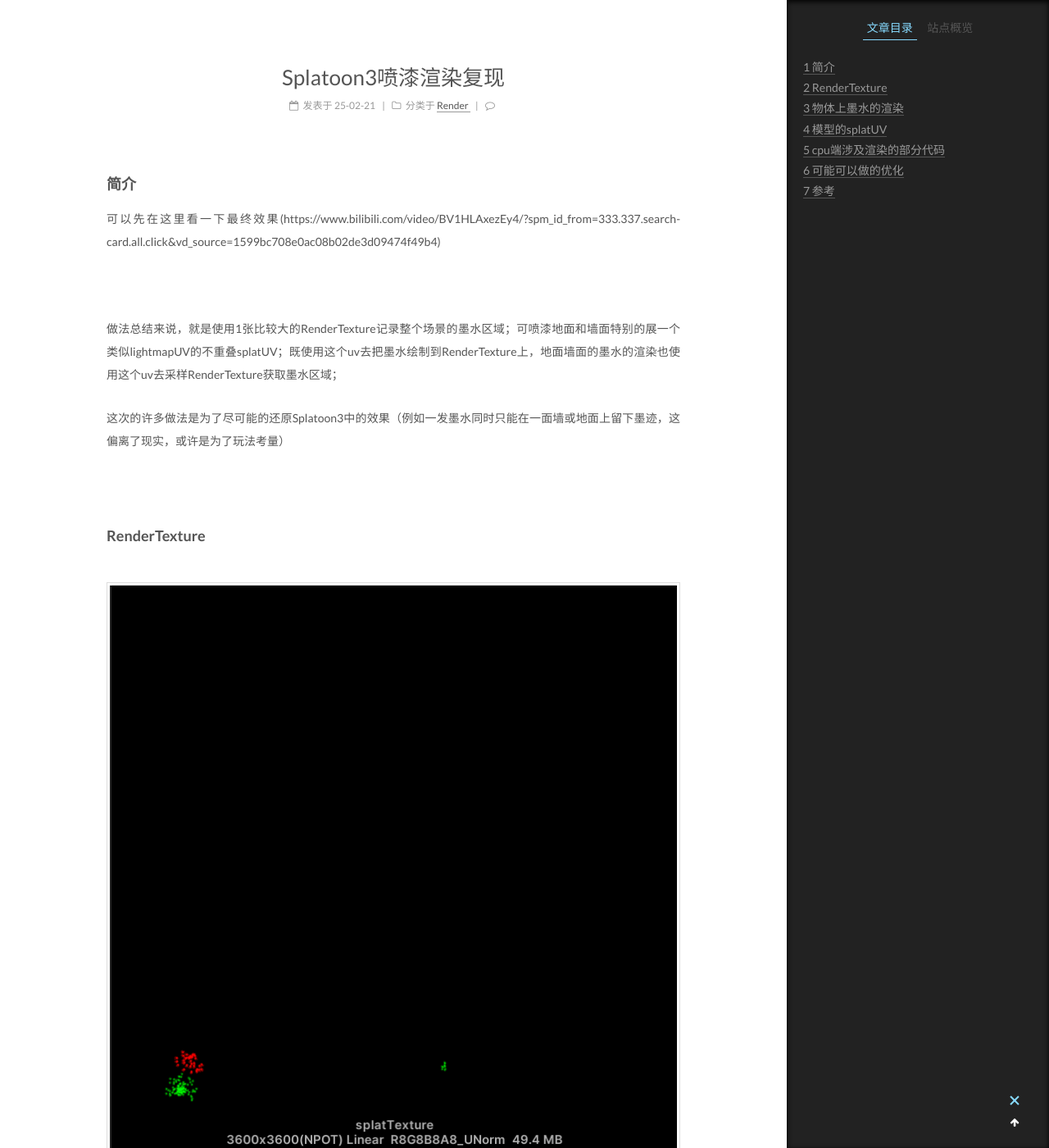
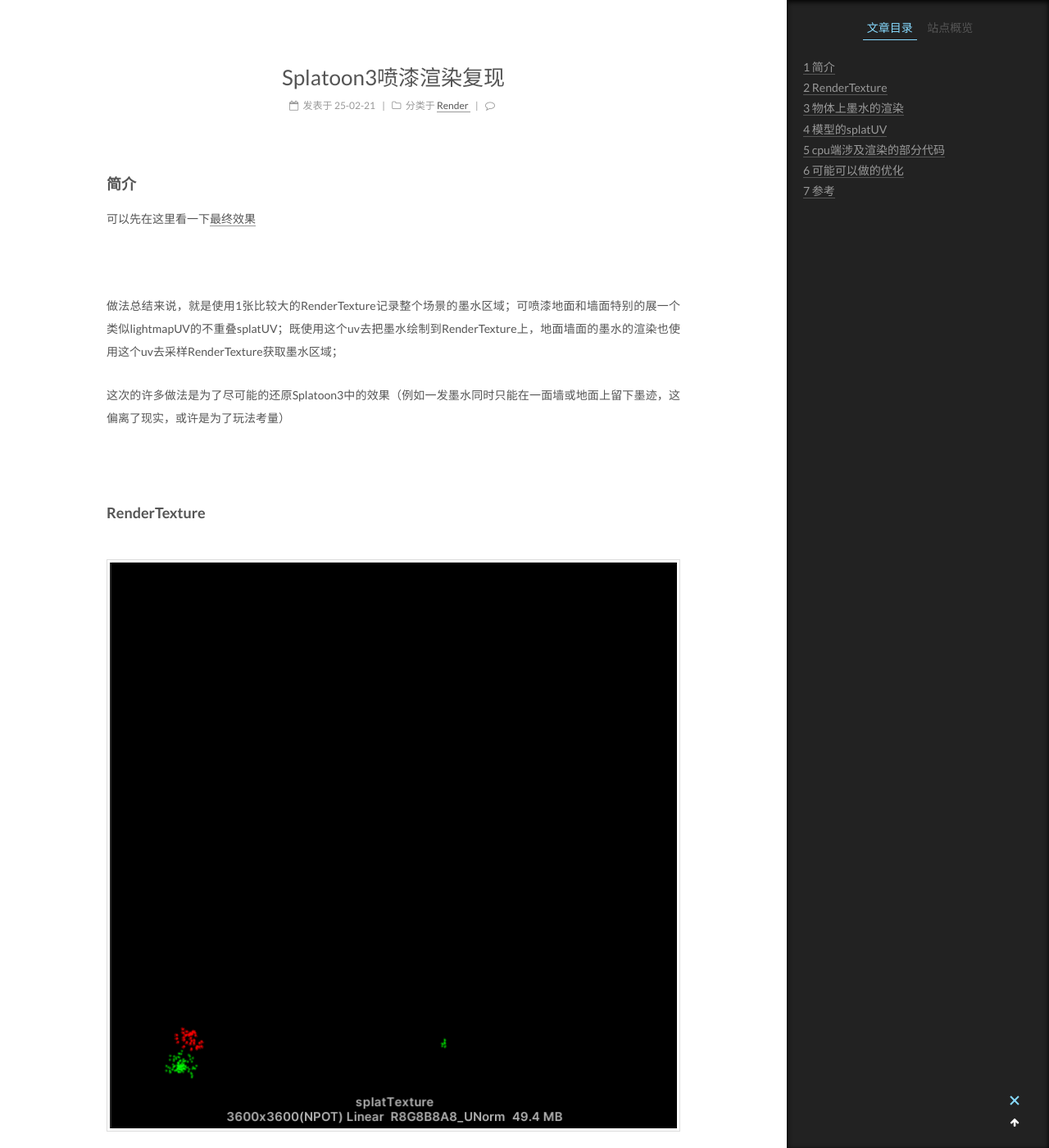
Before and after one commit to a525322344/a525322344.github.io, a Jekyll site: the page built from _posts/2025-02-21-splatoon3喷漆渲染复现.md, in a window 1280 px wide and 1400 px high, scrolled down 266 px. Shown: the whole window at 82% size. Built offline with Jekyll 4.4.1, drawn with Linux system fonts in a browser that asks for light colours; comment, search, counter and statistics services are not loaded.

Commit message:
Update 2025-02-21-splatoon3喷漆渲染复现.md

```diff
--- a/_posts/2025-02-21-splatoon3喷漆渲染复现.md
+++ b/_posts/2025-02-21-splatoon3喷漆渲染复现.md
@@ -11,7 +11,7 @@
 
 ### 简介
 
-可以先在这里看一下最终效果(https://www.bilibili.com/video/BV1HLAxezEy4/?spm_id_from=333.337.search-card.all.click&vd_source=1599bc708e0ac08b02de3d09474f49b4)
+可以先在这里看一下[最终效果](https://www.bilibili.com/video/BV1HLAxezEy4/?spm_id_from=333.337.search-card.all.click&vd_source=1599bc708e0ac08b02de3d09474f49b4)
 
 ‍
 
```
